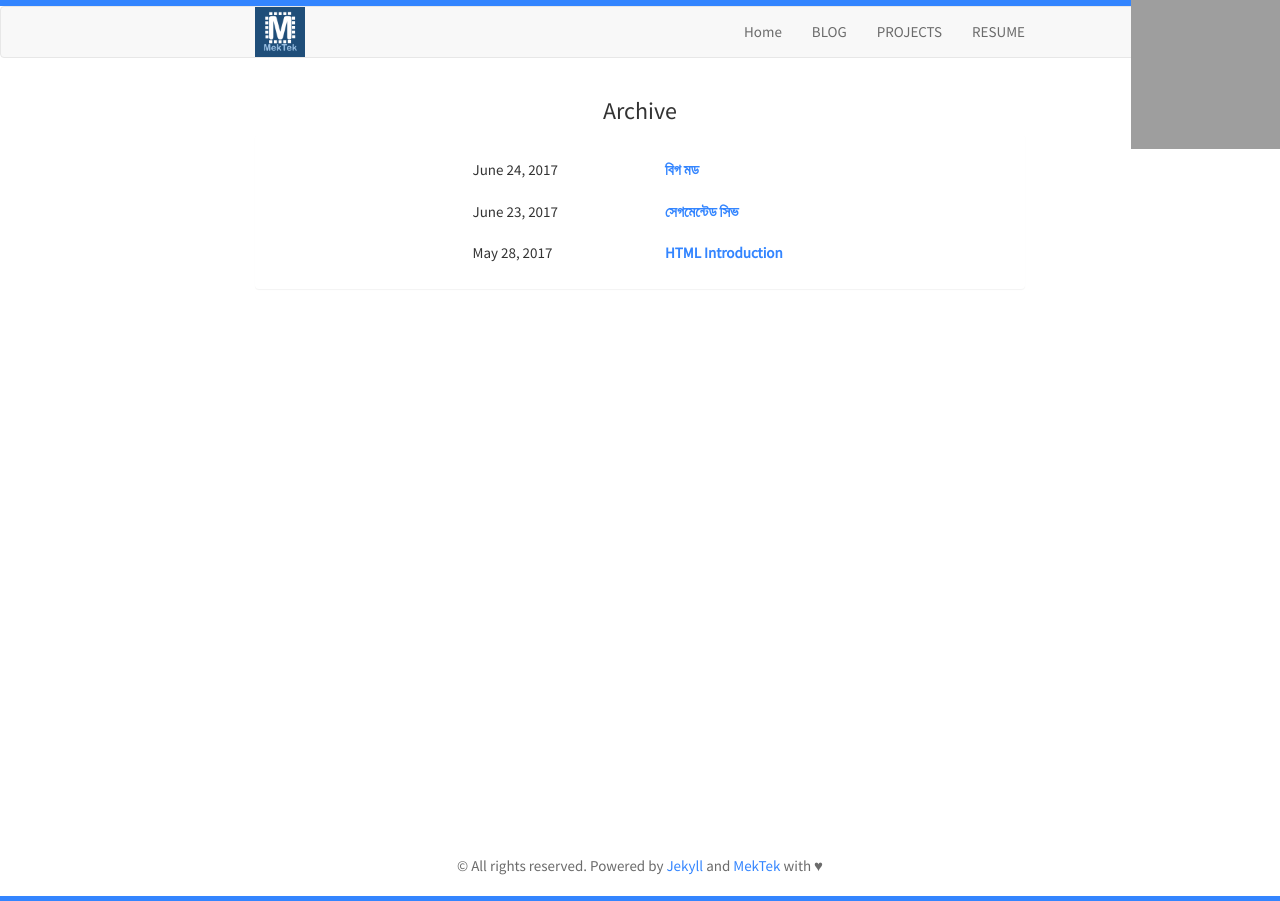
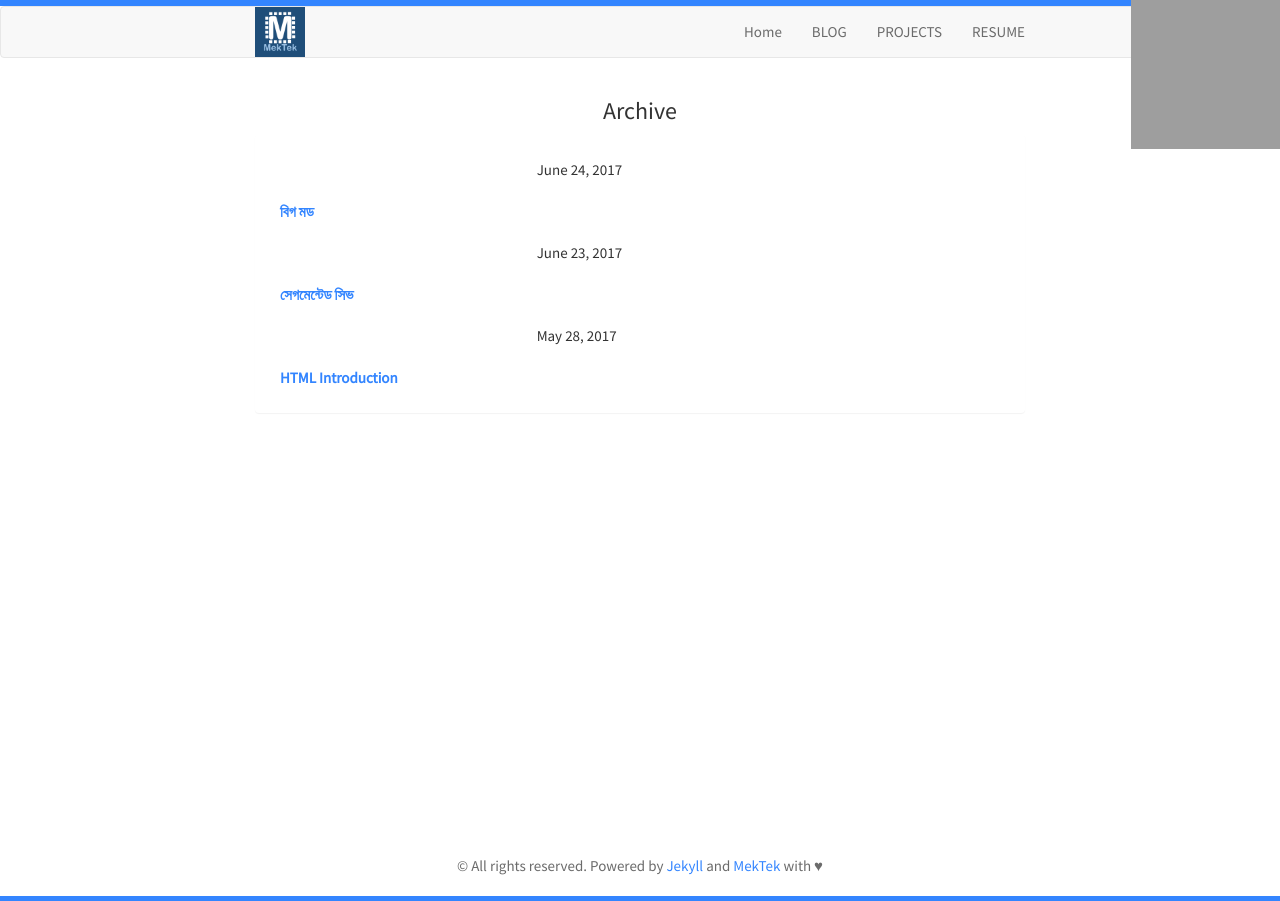
Before and after one commit to MekTekBD/shawon, a Jekyll site: the page built from blog.html, in a window 1280 px wide. Built offline with Jekyll 4.4.1, drawn with Linux system fonts in a browser that asks for light colours; nearby versions of some CDN libraries; library files that are not in the unit come from our copies; grey boxes are pictures that could not be loaded.

Commit message:
Update blog.html

```diff
--- a/blog.html
+++ b/blog.html
@@ -10,7 +10,7 @@ title: Blog
 		{% for post in site.categories.tutorial %}
 			<div class="row">
 
-				<div class="col-sm-3 col-md-3 col-lg-3">
+				<div class="col-sm-4 col-md-4 col-lg-4">
 				</div>
 				 <div class="col-sm-3 col-md-3 col-lg-3">
 					 <div style="font-size:15px;padding:10px;">
```
